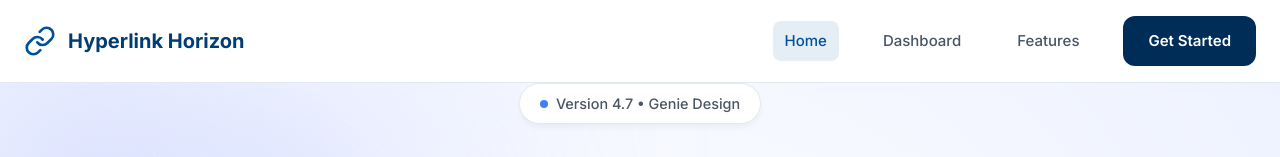
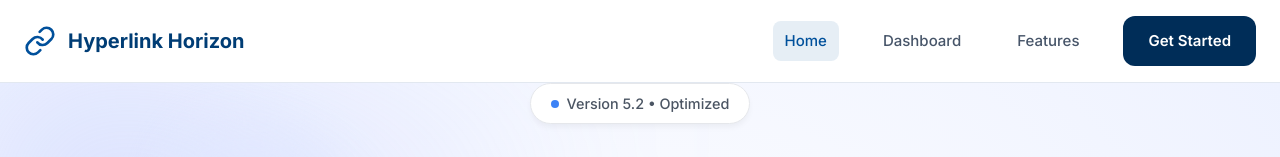
Before and after one commit to Bbester2/hyperl-ink-h-orizon, a Next.js app: page / in a window 1280 px wide. Shown: the top 157 px of the page. Built offline with nearby package versions, Linux system fonts and the light colour scheme.

Commit message:
Final Cleanup v5.3: Removed Genie Design Text

```diff
--- a/app/page.js
+++ b/app/page.js
@@ -285,7 +285,7 @@ export default function Home() {
                         <div className="hero-text-center">
                             <div className="badge-pill">
                                 <span className="badge-dot"></span>
-                                <span>Version 4.7 &bull; Genie Design</span>
+                                <span>Version 5.2 &bull; Optimized</span>
                             </div>
 
                             <h1 className="hero-title-center">
```
